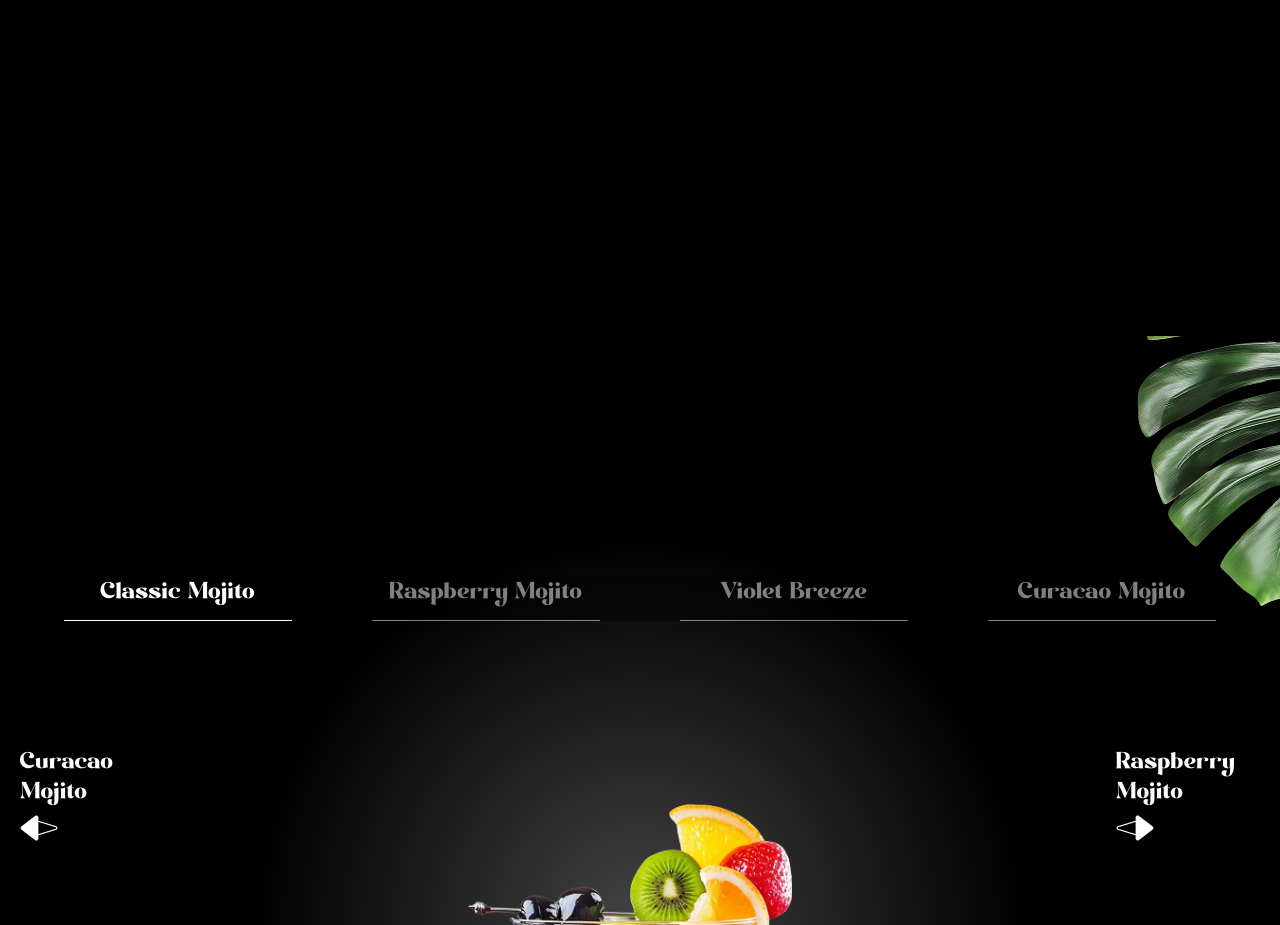
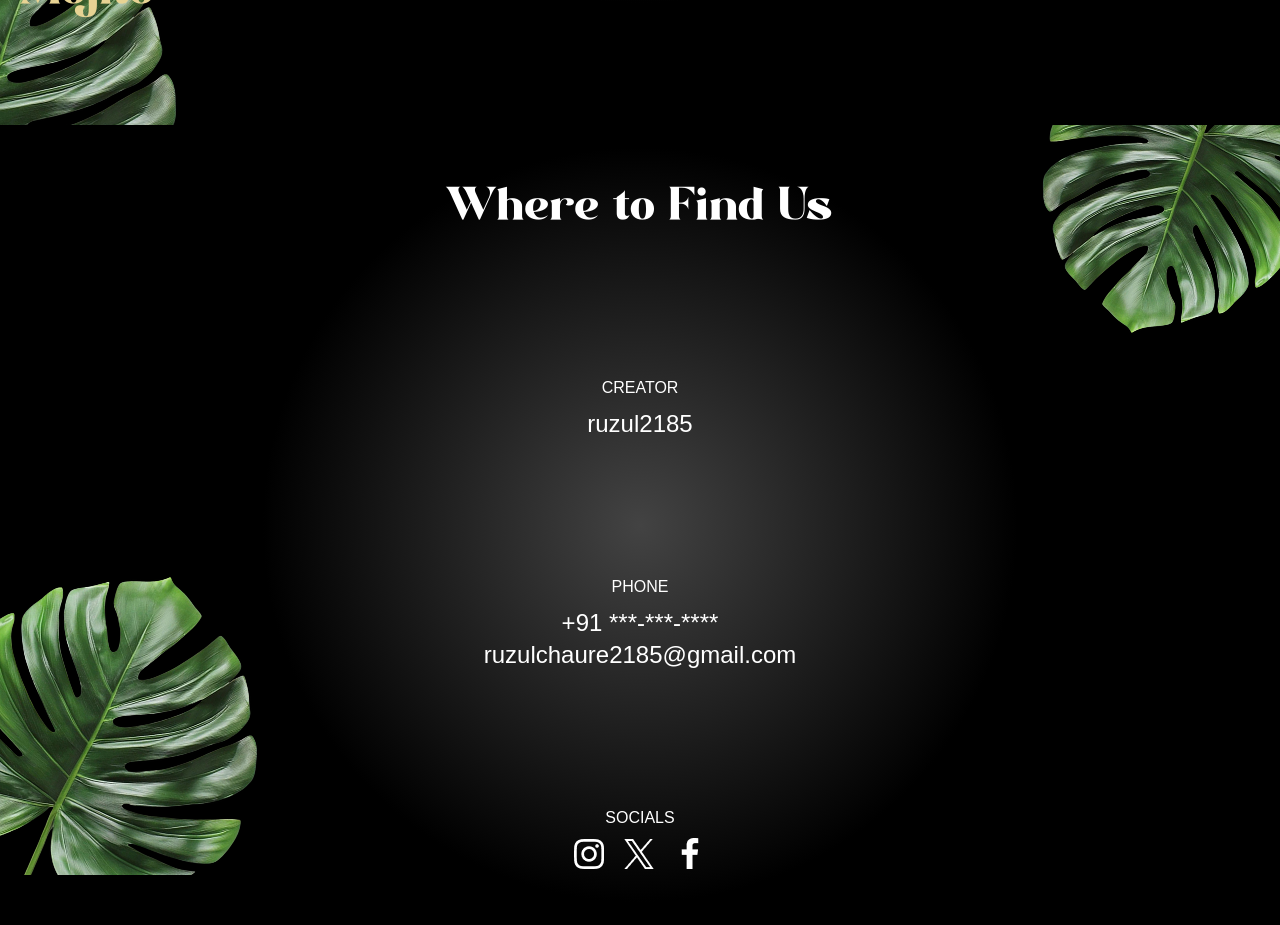
Before and after one commit to ruzul2185/cocktails, a React (Vite) app: page / in a window 1280 px wide. Shown: the part 5060-5985 px from the top of the page. Before the commit the page ends 5105 px from the top, so only its background shows below. Built offline with nearby package versions, Linux system fonts and the light colour scheme; a web font is replaced by a local one.

Commit message:
Contact done

```diff
--- a/src/App.tsx
+++ b/src/App.tsx
@@ -6,6 +6,7 @@ import Cocktails from "./components/Cocktails";
 import About from "./components/About";
 import Art from "./components/Art";
 import Menu from "./components/Menu";
+import Contact from "./components/Contact";
 
 // Regitering plugins in App file make them accessable globally
 gsap.registerPlugin(ScrollTrigger, SplitText);
@@ -19,6 +20,7 @@ const App = () => {
       <About />
       <Art />
       <Menu />
+      <Contact />
     </main>
   );
 };
--- /dev/null
+++ b/src/components/Contact.tsx
@@ -0,0 +1,95 @@
+import { useGSAP } from "@gsap/react";
+import { socials } from "../constants.tsx";
+import { SplitText } from "gsap/all";
+import gsap from "gsap";
+
+const Contact = () => {
+  useGSAP(() => {
+    const titleSplit = SplitText.create("#contact h2", {
+      type: "words",
+    });
+
+    const timeline = gsap.timeline({
+      scrollTrigger: {
+        trigger: "#contact",
+        start: "top center",
+      },
+      ease: "power1.inOut",
+    });
+
+    timeline
+      .from(titleSplit.words, {
+        opacity: 0,
+        yPercent: 100,
+        stagger: 0.02,
+      })
+      .from("#contact h3, #contact p", {
+        opacity: 0,
+        yPercent: 100,
+        stagger: 0.02,
+      })
+      .to("#f-right-leaf", {
+        y: "-50",
+        duration: 1,
+        ease: "power1.inOut",
+      })
+      .to(
+        "#f-left-leaf",
+        {
+          y: "-50",
+          duration: 1,
+          ease: "power1.inOut",
+        },
+        "<"
+      );
+  });
+  return (
+    <footer id="contact">
+      <img
+        src="/images/footer-right-leaf.png"
+        alt="leaf-right"
+        id="f-right-leaf"
+      />
+      <img
+        src="/images/footer-left-leaf.png"
+        alt="leaf-left"
+        id="f-left-leaf"
+      />
+
+      <div className="content">
+        <h2>Where to Find Us</h2>
+
+        <div>
+          <h3>Creator</h3>
+          <p>ruzul2185</p>
+        </div>
+
+        <div>
+          <h3>Phone</h3>
+          <p>+91 ***-***-****</p>
+          <p>ruzulchaure2185@gmail.com</p>
+        </div>
+
+        <div>
+          <h3>Socials</h3>
+
+          <div className="flex-center gap-5">
+            {socials.map((social) => (
+              <a
+                href={social.url}
+                key={social.name}
+                target="_blank"
+                rel="noopener noreferrer"
+                aria-label={social.name}
+              >
+                <img src={social.icon} />
+              </a>
+            ))}
+          </div>
+        </div>
+      </div>
+    </footer>
+  );
+};
+
+export default Contact;
```
